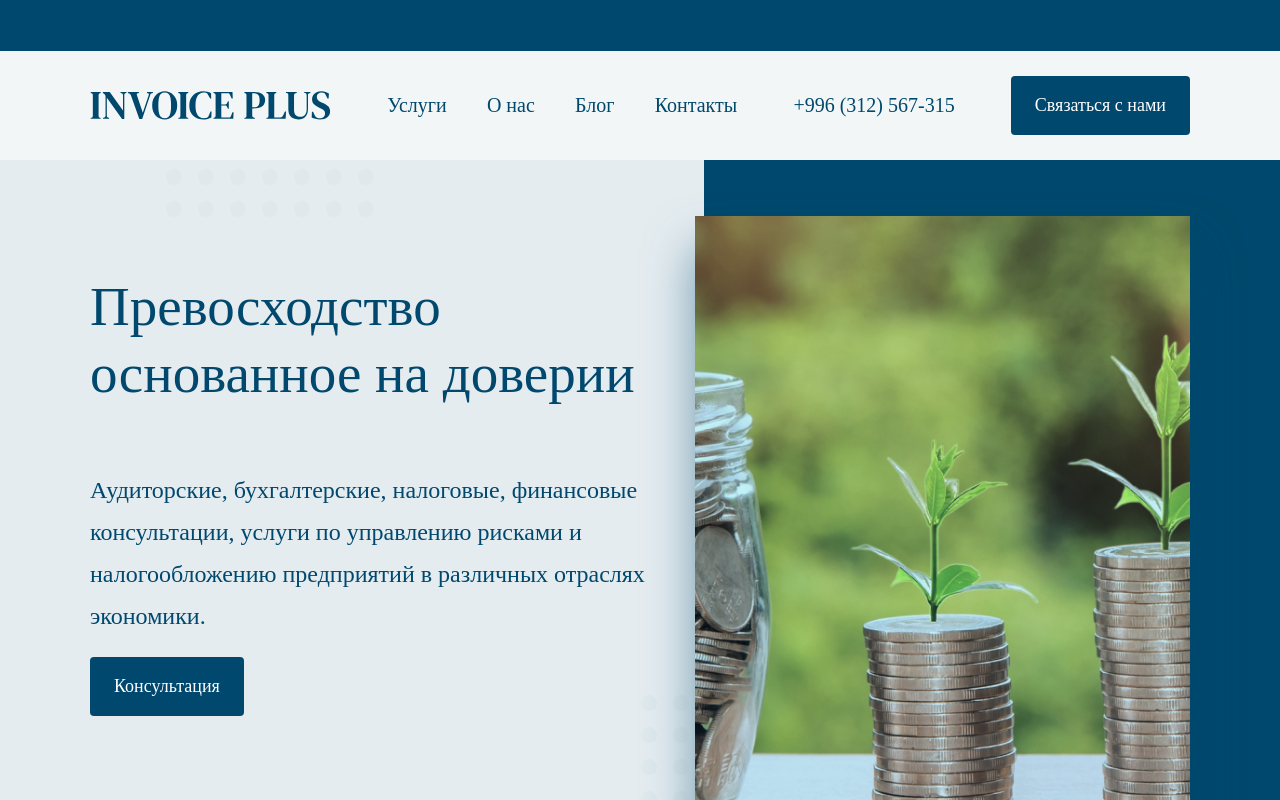
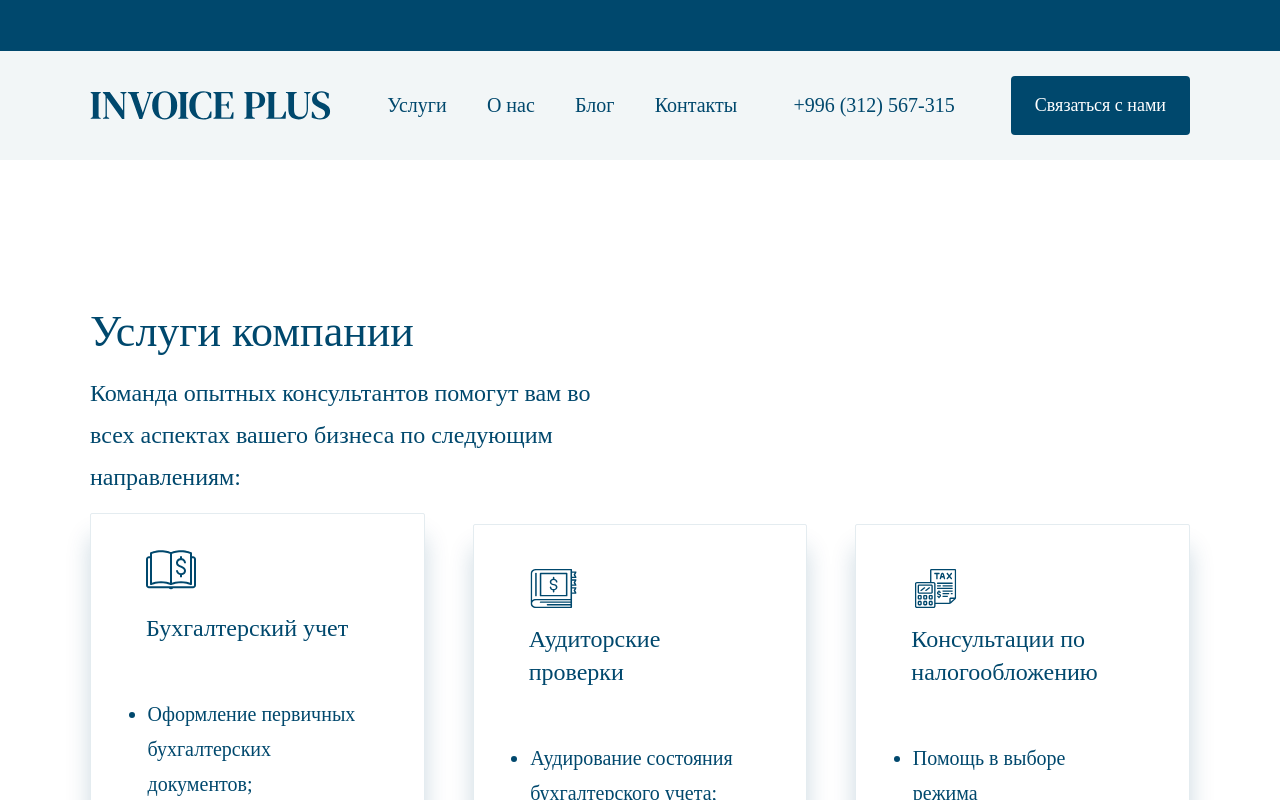
Before and after one commit to SanjarKeySkills/invoice_work, a React (Create React App) app: page / in a window 1280 px wide. Shown: the top 800 px of the page. Built offline with nearby package versions, Linux system fonts and the light colour scheme.

Commit message:
add branch adaptiv_dev

```diff
--- a/src/App.js
+++ b/src/App.js
@@ -13,12 +13,12 @@ function App() {
 	return (
 		<div className='App'>
 			<Header />
-			<About />
-			{/* <Services />
-			<LinkBlock />
-			<Portfolio />
-			<Consultation />
-			<Footer /> */}
+			{/* <About /> */}
+			<Services />
+			{/* <LinkBlock /> */}
+			{/* <Portfolio /> */}
+			{/* <Consultation /> */}
+			{/* <Footer /> */}
 		</div>
 	)
 }
```
